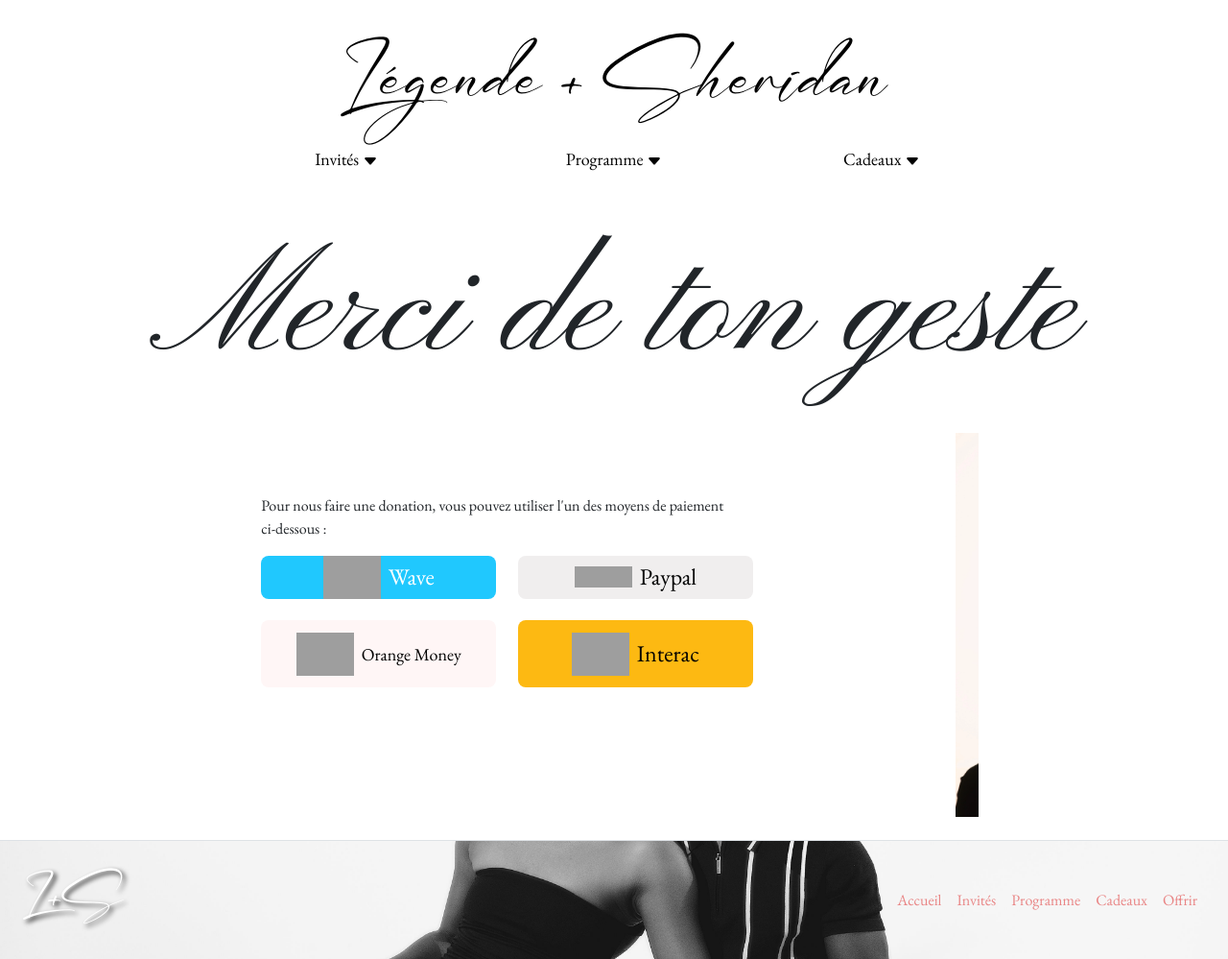
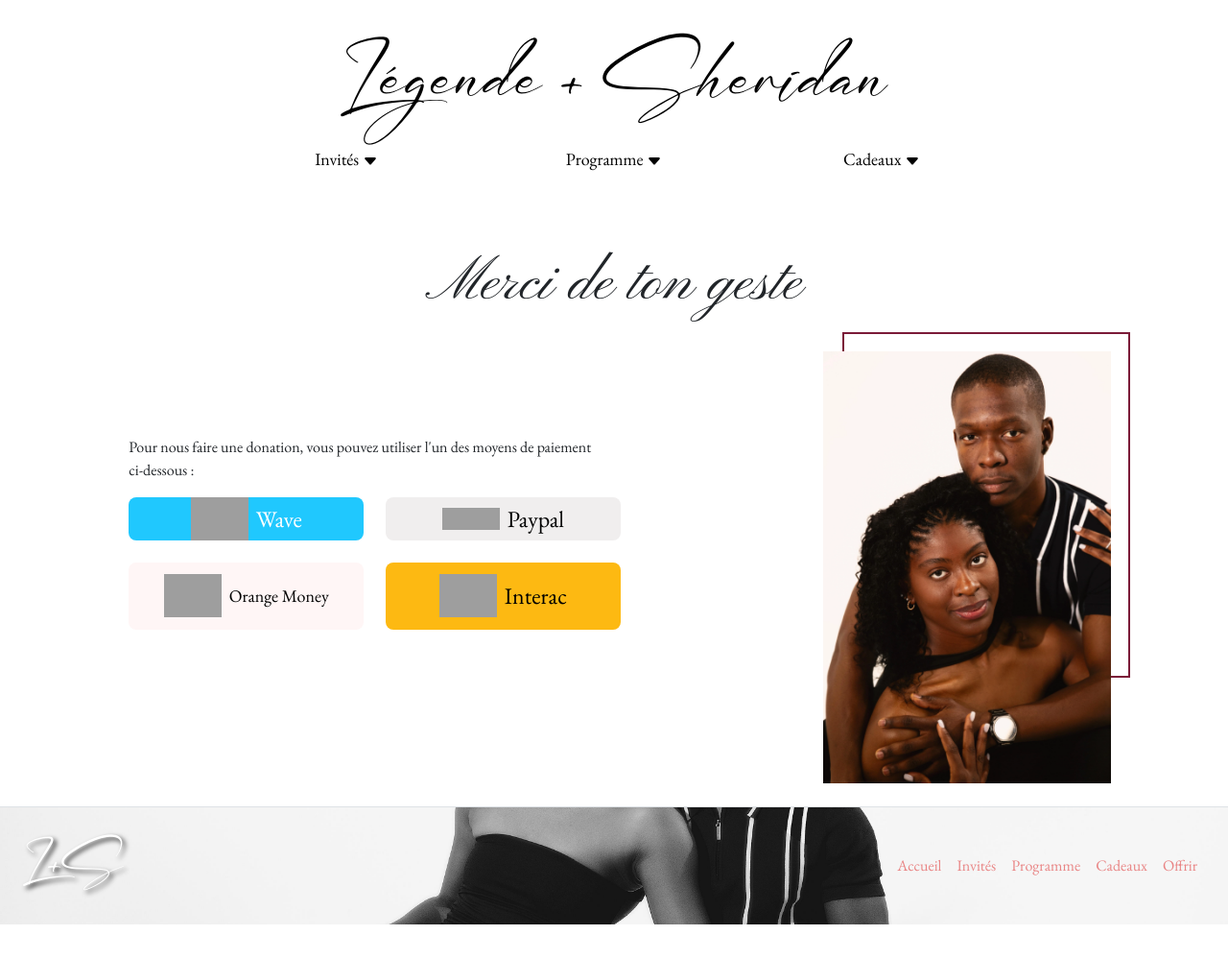
Before and after one commit to KennethSidibe/wedding-website, a Node server app: page /give in a window 1280 px wide. Shown: the whole page at 96% size. After the commit the page ends 963 px from the top, so only its background shows below. Run offline with Node 20, Linux system fonts and the light colour scheme; some web fonts are replaced; grey boxes are pictures that could not be loaded.

Commit message:
Add classes for give page responsiveness

```diff
--- a/public/styles/give.css
+++ b/public/styles/give.css
@@ -1,9 +1,10 @@
 .main-img {
     background-image: url("/img/webp/couple-2.webp");
-    background-position: cover;
+    background-position: center;
     background-size: cover;
-    height: 400px;
+    height: 450px;
     max-height: 600px;
+    min-width: 300px;
 }
 
 .m-nav {
@@ -50,11 +51,18 @@ h1 {
 }
 
 h2 {
+
     font-family: "Pinyon Script", cursive;
     font-weight: 400;
     font-style: normal;
     font-size: 12vw;
     text-align: center;
+    @media (width > 500px) {
+        font-size: calc(1.5rem + 3vw);
+    }
+    @media (width > 700px) and (width <1199px) {
+        font-size: calc(1.5rem + 5vw);
+    }
 }
 
 p {
@@ -97,11 +105,71 @@ h3 {
 
 .payment-container {
     min-height: 300px;
-    background-color: ;
+
 }
 
 body {
-    height: 100vh;
+
+    min-height: 100vh;
+    display: flex;
+    flex-direction: column;
+    justify-content: space-between;
+}
+
+.border-v::before {
+
+    @media (min-width: 100px) {
+        top: -20px;
+        right: -20px;
+        content: "";
+        position: absolute;
+        width: 100%;
+        height: 80%;
+        z-index: -1;
+        max-width: 400px;
+        border: solid 2px #7B1B38;
+    }
+
+    @media (min-width: 500px) {
+        content: "";
+        position: absolute;
+                top: -20px;
+        right: -20px;
+        width: 100%;
+        height: 80%;
+        z-index: -1;
+        max-width: 400px;
+        border: solid 2px #7B1B38;
+    }
+
+    @media (width > 799px) {
+        content: "";
+        position: absolute;
+        width: 100%;
+        top: -20px;
+        right: -20px;
+        height: 80%;
+        z-index: -1;
+        /* transform: translate(15%, -5%); */
+        border: solid 2px #7B1B38;
+    }
+
+    @media (width > 1199px) {
+        content: "";
+        position: absolute;
+        width: 100%;
+        height: 80%;
+        z-index: -1;
+
+        border: solid 2px #7B1B38;
+    }
+
+}
+
+.border-v {
+
+    position: relative;
+
 }
 
 html,body,footer {
```
